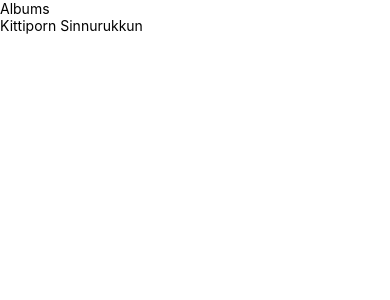
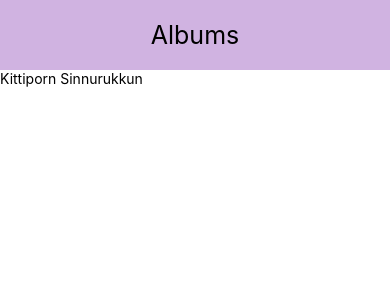
Before and after one commit to kitter007/std6002041510012, a React Native app: screen / in a window 390 px wide. Shown: the top 300 px of the page. Built offline with nearby package versions, Linux system fonts and the light colour scheme.

Commit message:
add Styles Header

```diff
--- a/components/Header.js
+++ b/components/Header.js
@@ -1,34 +1,29 @@
 import React,{Component} from 'react';
 import {View,Text} from 'react-native';
-
-const styles = {
-    textStyle:{
-        fontSize:25,
-        color :'black'
-    },
-    viewStyle:{
-        justifyContent: 'center',
-        alignItems:'center',
-        padding:15,
-        backgroundColor:'#D0B3E1',
-        shadowColor:'red',
-        shadowOffset:{width:0,height:2},
-        shadowOpacity:100,
-        elevation:10,
-        position:'relative'
-    }
-};
 
 class Header extends Component{
     render(){
         return (
-            <View>
-                <Text>{this.props.title}</Text>
+            <View style={styles.header}>
+                <Text style={styles.text}>{this.props.title}</Text>
             </View>
         );
     }
 }
-export default Header
+export default Header;
+
+const styles = {
+    header:{
+        padding:20,
+        alignItems:'center',
+        backgroundColor:'#D0B3E1'
+    },
+    text:{
+        fontSize:25,
+        color :'black'
+    },
+};
+
 //แบบสั้น
 /*export default (props) =>
     <View style={styles.viewStyle}>
```
